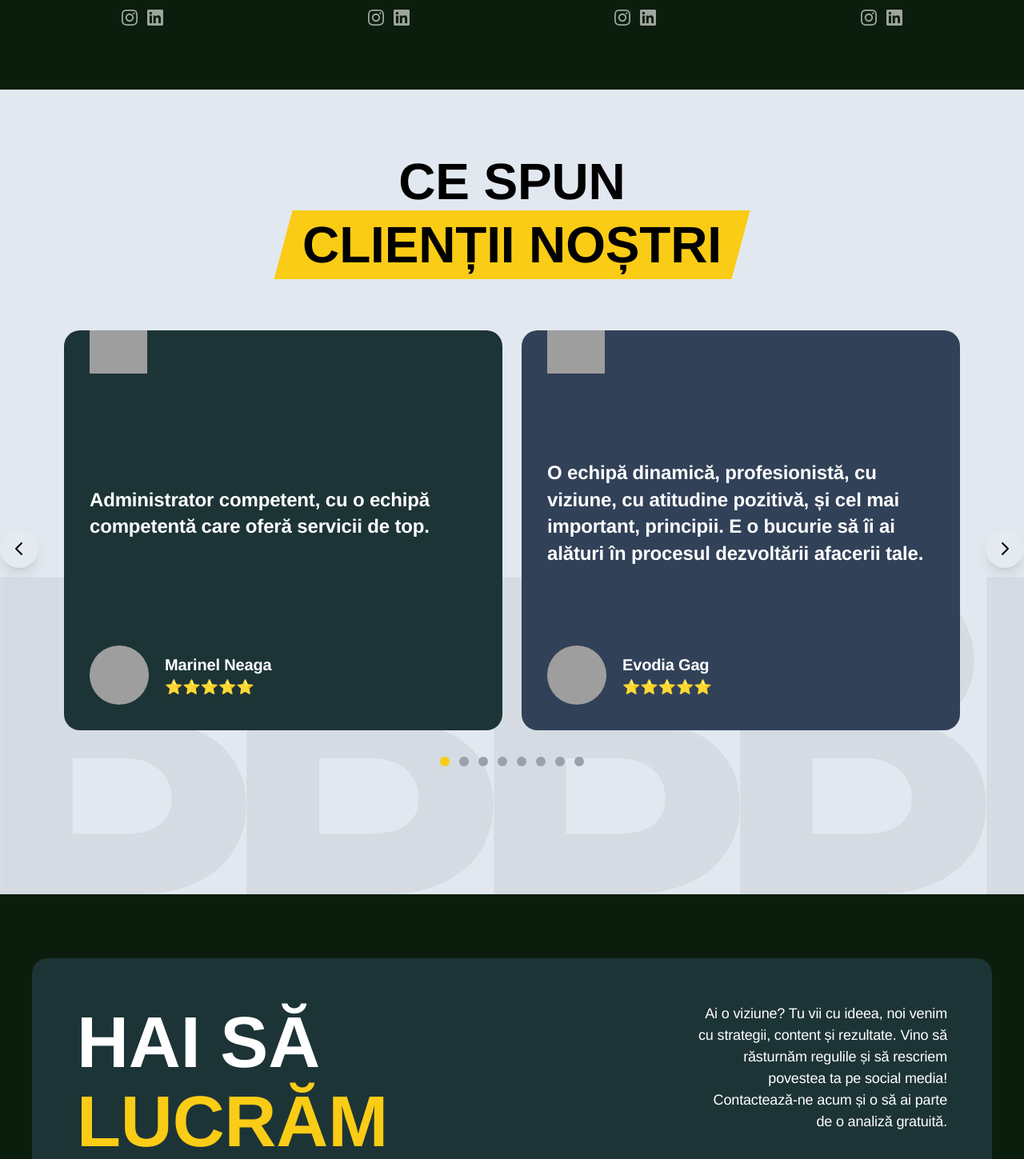
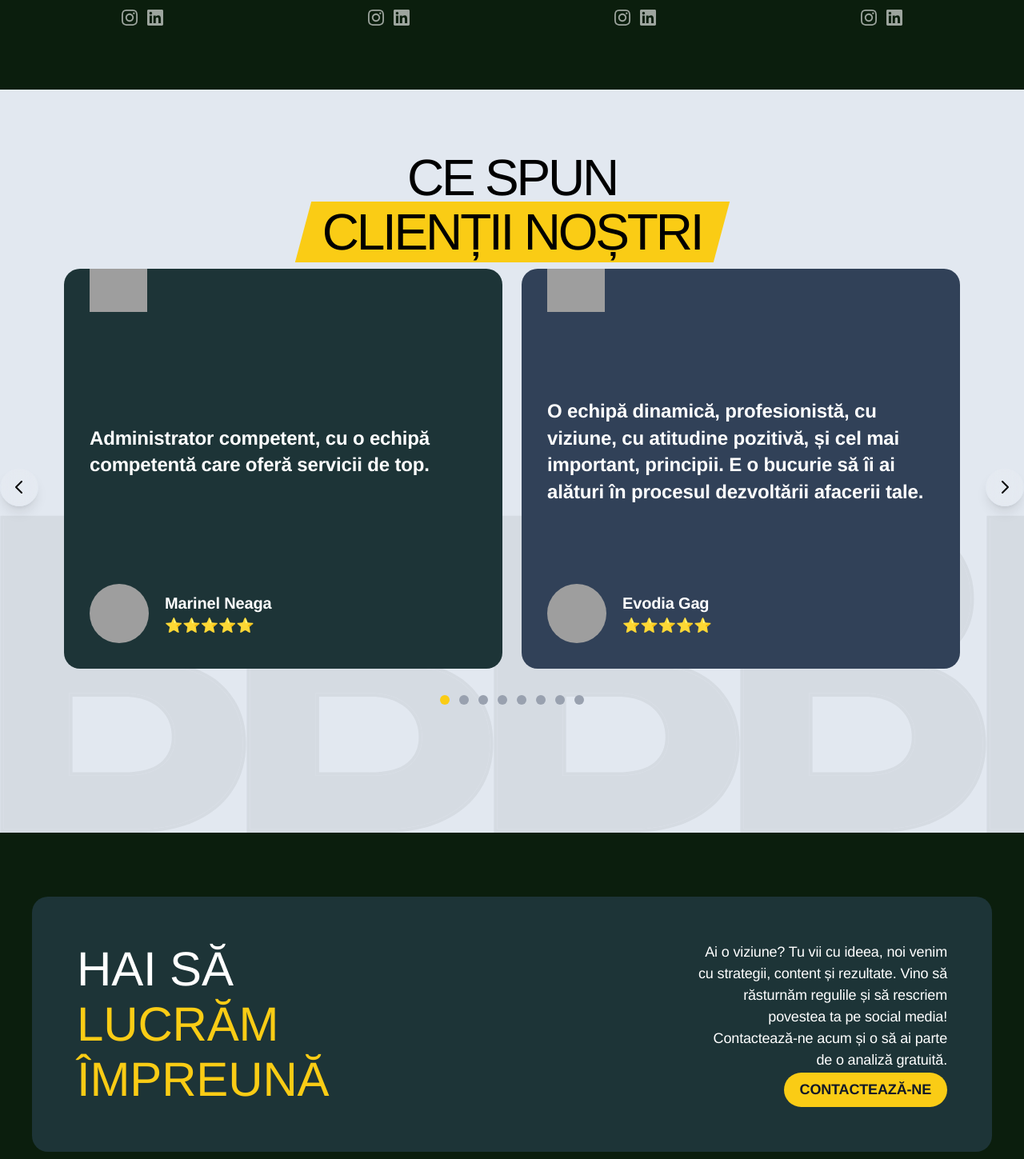
Before and after one commit to ghefraim/bandimedia-website, a Next.js app: page /about in a window 1280 px wide. Shown: the part 4488-5937 px from the top of the page at 80% size. Built offline with nearby package versions, Linux system fonts and the light colour scheme; grey boxes are pictures that could not be loaded.

Commit message:
headings fixes

```diff
--- a/package.json
+++ b/package.json
@@ -18,7 +18,8 @@
     "next": "15.4.4",
     "react": "19.1.0",
     "react-dom": "19.1.0",
-    "resend": "^6.1.1"
+    "resend": "^6.1.1",
+    "tailwind-merge": "^3.3.1"
   },
   "devDependencies": {
     "@eslint/eslintrc": "^3",
--- a/src/components/sections/AboutTeamSection.tsx
+++ b/src/components/sections/AboutTeamSection.tsx
@@ -71,7 +71,7 @@ export default function AboutTeamSection() {
             title="ECHIPA CARE"
             subtitle="FACE TOTUL POSIBIL"
             align="center"
-            subtitleClassName="text-white"
+            subtitleClassName="text-white font-normal"
           />
         </div>
 
--- a/src/components/sections/CTASection.tsx
+++ b/src/components/sections/CTASection.tsx
@@ -8,8 +8,8 @@ export default function CTASection() {
         <div className="box-border max-w-[1312px] w-full mx-auto">
           <div className="bg-[var(--brand-green-light)] box-border gap-x-6 flex flex-col gap-y-6 p-6 rounded-[20px] md:gap-x-20 md:flex-row md:gap-y-20 md:p-14">
             <div className="box-border w-full md:w-[692px]">
-              <h2 className="text-[40px] box-border leading-[44px] md:text-[90px] md:leading-[99px]">
-                HAI SĂ <span className="text-[var(--brand-yellow)]">LUCRĂM <br /> ÎMPREUNĂ</span>
+              <h2 className="text-[40px] box-border leading-[44px] md:text-[60px] md:leading-[69px] font-normal">
+                HAI SĂ <span className="text-[var(--brand-yellow)]"><br/>LUCRĂM <br /> ÎMPREUNĂ</span>
               </h2>
             </div>
             <div className="items-start box-border gap-x-6 flex basis-[0%] flex-col grow justify-between gap-y-6 text-left font-poppins md:items-end md:gap-x-[normal] md:gap-y-[normal] md:text-right">
--- a/src/components/sections/ResultsSection.tsx
+++ b/src/components/sections/ResultsSection.tsx
@@ -28,6 +28,7 @@ export default function ResultsSection({ onOpenCaseStudyModal }: ResultsSectionP
             <SectionTitle
               title="REZULTATE OBȚINUTE"
               subtitle="PENTRU PARTENERII NOȘTRI"
+              subtitleClassName="font-normal"
             />
             <div className="box-border gap-x-8 grid auto-cols-[1fr] grid-cols-[1fr] grid-rows-[auto] gap-y-8 mt-16 md:grid-cols-[1fr_1fr_1fr]">
               {caseStudiesData.cases.map((caseStudy) => (
@@ -64,9 +65,9 @@ export default function ResultsSection({ onOpenCaseStudyModal }: ResultsSectionP
                 </Link>
               ))}
             </div>
-            <div className="items-center box-border flex justify-center mt-12 md:mt-20">
-              <Link href="/work" className="text-white text-base font-bold bg-gray-900 box-border block leading-6 text-center border border-gray-900 px-5 py-2 rounded-[100px] border-solid font-poppins md:text-lg md:leading-[27px]">View All Work</Link>
-            </div>
+            {/* <div className="items-center box-border flex justify-center mt-12 md:mt-20">
+              <Link href="/work" className="text-white text-base font-bold bg-gray-900 box-border block leading-6 text-center border border-gray-900 px-5 py-2 rounded-[100px] border-solid font-poppins md:text-lg md:leading-[27px]">Vezi toate lucrările</Link>
+            </div> */}
           </div>
         </div>
       </div>
--- a/src/components/sections/ServicesSection.tsx
+++ b/src/components/sections/ServicesSection.tsx
@@ -1,6 +1,7 @@
 import React from 'react';
 import { servicesData } from '@/data/servicesData';
 import Image from 'next/image';
+import SectionTitle from '../ui/SectionTitle';
 export default function ServicesSection() {
   return (
     <section id="services" className="box-border overflow-hidden py-16 md:overflow-visible md:py-20">
@@ -10,9 +11,12 @@ export default function ServicesSection() {
             <div className="box-border max-w-[300px] w-full mx-auto md:max-w-none md:w-[854px]">
               {/* Custom title without yellow background */}
               <div  className="items-center box-border flex flex-col justify-start text-center">
-                <h2 className="text-black text-[32px] box-border leading-[35.2px] md:text-[64px] md:leading-[70.4px] font-black tracking-tighter">
-                  SERVICIILE PE CARE ȚI LE PUTEM OFERI
-                </h2>
+                {/* <h2 className="text-black text-[32px] box-border leading-[35.2px] md:text-[64px] md:leading-[70.4px] font-black tracking-tighter">
+                  SERVICIILE PE CARE ȚI LE
+                  <br />
+                  PUTEM OFERI
+                </h2> */}
+                <SectionTitle title="SERVICIILE PE CARE ȚI LE" subtitle="PUTEM OFERI" />
               </div>
             </div>
             <div className="flex flex-col gap-10 w-full mt-16 max-w-[1200px] mx-auto md:mt-20">
--- a/src/components/sections/TestimonialsSection.tsx
+++ b/src/components/sections/TestimonialsSection.tsx
@@ -3,6 +3,7 @@
 import React, { useState, useEffect } from 'react';
 import { testimonialsData, type Testimonial } from '@/data/testimonialsData';
 import Image from 'next/image';
+import SectionTitle from '../ui/SectionTitle';
 export default function TestimonialsSection() {
   const [currentIndex, setCurrentIndex] = useState(0);
   const [isMobile, setIsMobile] = useState(false);
@@ -55,18 +56,7 @@ export default function TestimonialsSection() {
       <div className="relative z-10">
       <div className="box-border w-full px-5 md:px-10">
         <div className="box-border max-w-[1312px] w-full mx-auto">
-          <div className="items-center box-border flex flex-col justify-start text-center mb-12 md:mb-16">
-            <h2 className="text-black text-[32px] box-border leading-[35.2px] md:text-[64px] md:leading-[70.4px]">CE SPUN</h2>
-            <div className="relative inline-block">
-              <h2 className="relative text-black text-[32px] box-border leading-[35.2px] z-10 px-6 py-2 md:text-[64px] md:leading-[70.4px]">
-                CLIENȚII NOȘTRI
-              </h2>
-              <div
-                className="absolute inset-0 bg-[var(--brand-yellow)] z-0"
-                style={{ transform: 'skewX(-15deg)' }}
-              ></div>
-            </div>
-          </div>
+          <SectionTitle title="CLIENȚII NOȘTRI" subtitle="CE SPUN" subtitleClassName="font-normal" titleClassName="font-normal" invertOrder={true} />
         </div>
       </div>
 
--- a/src/components/sections/WhereSection.tsx
+++ b/src/components/sections/WhereSection.tsx
@@ -19,7 +19,7 @@ export default function WhereSection() {
       <div className="relative z-10 box-border w-full px-5 md:px-10">
         <div className="box-border max-w-[1312px] w-full mx-auto">
           <div className="box-border text-center">
-            <SectionTitle title="VESTUL ROMÂNIEI" subtitle="SUNTEM ÎN" subtitleClassName="text-white" invertOrder={true}/>
+            <SectionTitle title="VESTUL ROMÂNIEI" subtitle="SUNTEM ÎN" subtitleClassName="text-white font-normal" invertOrder={true} />
             <div className="mt-12">
               <p className="text-lg leading-relaxed max-w-4xl mx-auto">
                 Cu rădăcini în vest, dar idei care ajung oriunde, aducem un mix unic de creativitate locală și viziune globală. Facem deplasări în tot vestul țării, așa că, nu ezita să ne contactezi!
--- a/src/components/ui/SectionTitle.tsx
+++ b/src/components/ui/SectionTitle.tsx
@@ -1,14 +1,16 @@
 import React from 'react';
+import { cn } from '@/lib/utils.js';
 
 interface SectionTitleProps {
   title: string;
   subtitle?: string;
   align?: 'center' | 'left' | 'right';
   subtitleClassName?: string;
+  titleClassName?: string;
   invertOrder?: boolean;
 }
 
-export default function SectionTitle({ title, subtitle, align = 'center', subtitleClassName, invertOrder = false }: SectionTitleProps) {
+export default function SectionTitle({ title, subtitle, align = 'center', subtitleClassName, titleClassName, invertOrder = false }: SectionTitleProps) {
   const alignmentClasses = {
     center: 'text-center',
     left: 'text-left',
@@ -20,7 +22,7 @@ export default function SectionTitle({ title, subtitle, align = 'center', subtit
       {/* Main title with yellow background */}
       <div className={`relative inline-block mb-2 ${invertOrder ? 'order-2' : ''}`}>
         <h2
-          className="relative font-black text-black text-[32px] box-border leading-[28px] z-10 px-6 py-2 md:text-[64px] md:leading-[60px] tracking-[-0.05em]"
+          className={cn("relative font-black text-black text-[32px] box-border leading-[28px] z-10 px-6 py-2 md:text-[64px] md:leading-[60px] tracking-[-0.05em]", titleClassName)}
         >
           {title}
         </h2>
@@ -33,7 +35,7 @@ export default function SectionTitle({ title, subtitle, align = 'center', subtit
       {/* Subtitle if provided */}
       {subtitle && (
         <h2
-          className={`${subtitleClassName || 'text-black'} text-[32px] box-border leading-[28px] md:text-[64px] md:leading-[60px] tracking-[-0.05em]`}
+          className={cn("text-black text-[32px] box-border leading-[28px] md:text-[64px] md:leading-[60px] tracking-[-0.05em]", subtitleClassName)}
         >
           {subtitle}
         </h2>
--- /dev/null
+++ b/src/lib/utils.js
@@ -0,0 +1,6 @@
+import { clsx } from "clsx"
+import { twMerge } from "tailwind-merge"
+
+export function cn(...inputs) {
+  return twMerge(clsx(inputs))
+}
```
Also changed, not shown: 1 other file (tests, documents, lock files or other folders).
